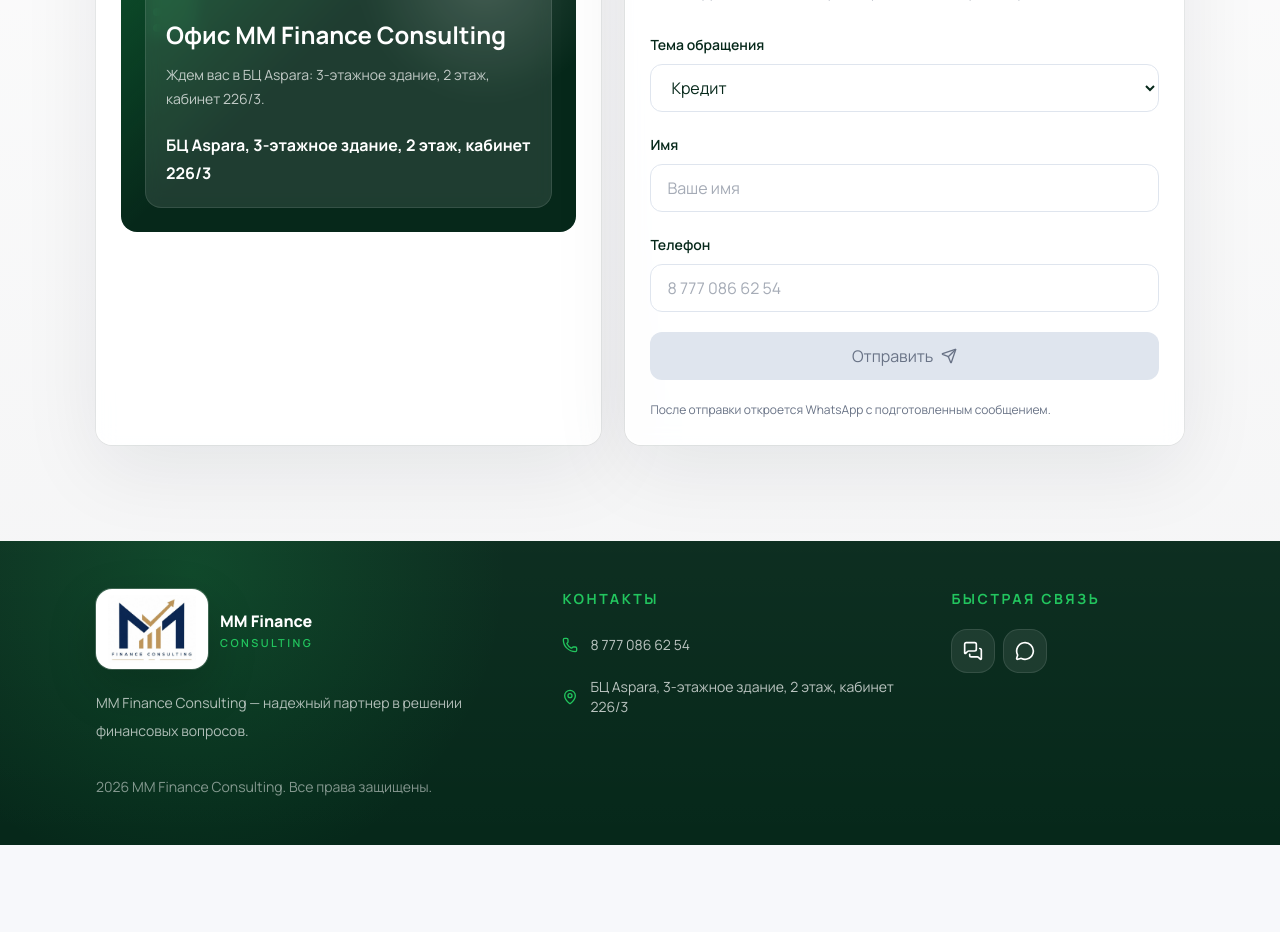
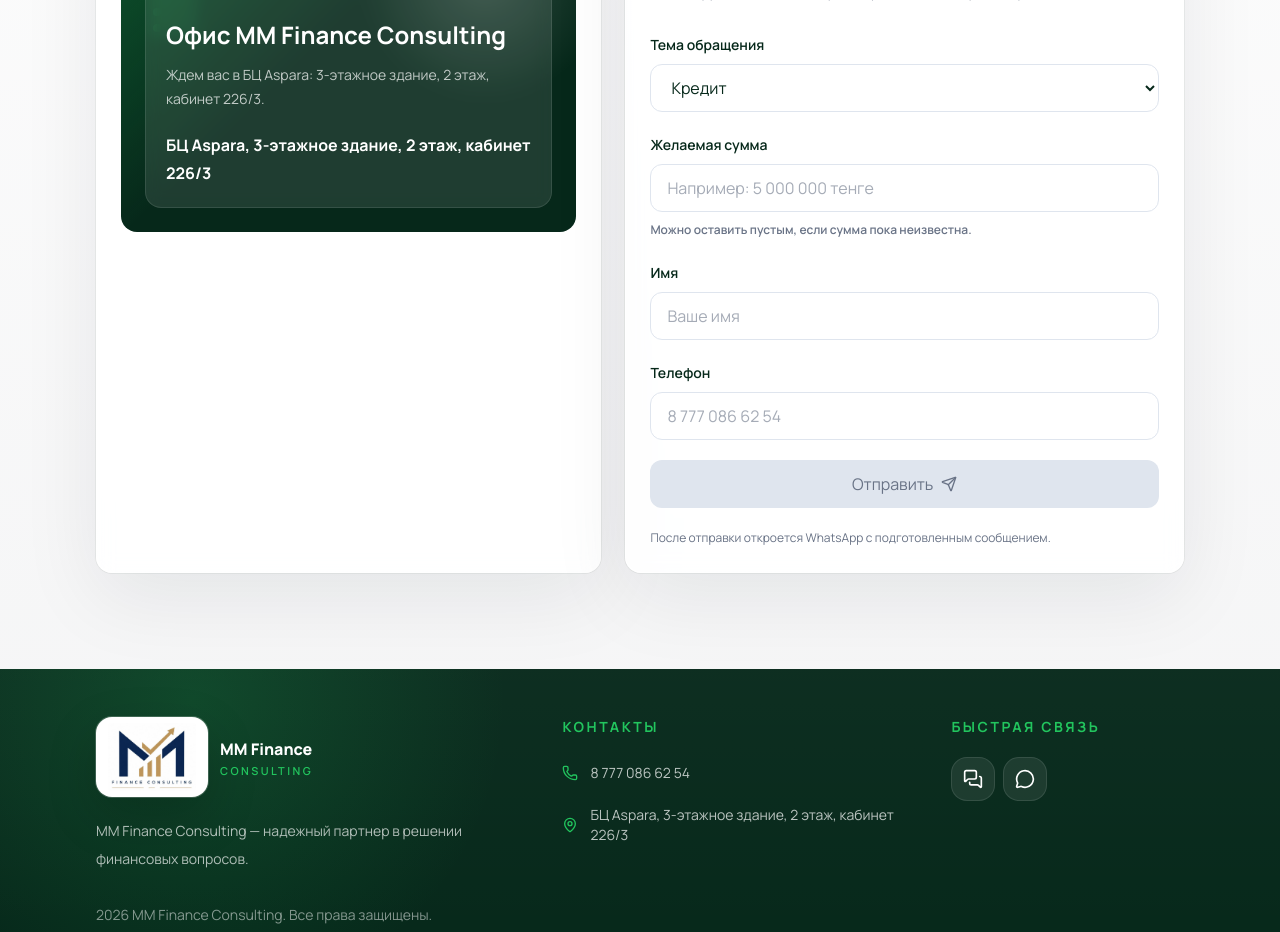
Before and after one commit to talgat-code/mmfinance-prac-, a React (Vite) app: page / in a window 1280 px wide. Shown: the part 7960-8892 px from the top of the page. Before the commit the page ends 8805 px from the top, so only its background shows below. Built offline with nearby package versions, Linux system fonts and the light colour scheme.

Commit message:
Add requested amount to consultation form

```diff
--- a/src/components/sections/Contacts.tsx
+++ b/src/components/sections/Contacts.tsx
@@ -19,6 +19,7 @@ type ContactItem = {
 }
 
 type ContactFormValues = {
+  amount: string
   name: string
   phone: string
   topic: string
@@ -36,11 +37,13 @@ const formatWhatsappTemplate = (
   values: ContactFormValues,
 ) =>
   template
+    .replaceAll('{amount}', values.amount.trim())
     .replaceAll('{name}', values.name.trim())
     .replaceAll('{phone}', values.phone.trim())
     .replaceAll('{topic}', values.topic.trim())
 
 const initialFormValues: ContactFormValues = {
+  amount: '',
   name: '',
   phone: '',
   topic: 'credit',
@@ -63,6 +66,8 @@ export function Contacts() {
   }) as TopicOption[]
   const selectedTopic =
     topicOptions.find((option) => option.value === formValues.topic) ?? topicOptions[0]
+  const amountValue =
+    formValues.amount.trim() || t('contacts.form.amountFallback')
   const trimmedName = formValues.name.trim()
   const trimmedPhone = formValues.phone.trim()
   const isPhoneValid = trimmedPhone.length > 0 && phonePattern.test(trimmedPhone)
@@ -138,6 +143,7 @@ export function Contacts() {
     }
 
     const message = formatWhatsappTemplate(t('contacts.form.whatsappTemplate'), {
+      amount: amountValue,
       name: trimmedName,
       phone: trimmedPhone,
       topic: selectedTopic?.label ?? formValues.topic,
@@ -265,6 +271,29 @@ export function Contacts() {
                 <div>
                   <label
                     className="text-sm font-semibold text-primary"
+                    htmlFor="contact-amount"
+                  >
+                    {t('contacts.form.amountLabel')}
+                  </label>
+                  <input
+                    autoComplete="off"
+                    className="mt-2 min-h-12 w-full rounded-xl border border-border bg-white px-4 text-primary outline-none transition placeholder:text-muted/60 focus:border-accent focus:ring-4 focus:ring-accent/15"
+                    id="contact-amount"
+                    inputMode="numeric"
+                    name="amount"
+                    onChange={handleChange}
+                    placeholder={t('contacts.form.amountPlaceholder')}
+                    type="text"
+                    value={formValues.amount}
+                  />
+                  <p className="mt-2 text-xs font-semibold leading-5 text-muted">
+                    {t('contacts.form.amountHint')}
+                  </p>
+                </div>
+
+                <div>
+                  <label
+                    className="text-sm font-semibold text-primary"
                     htmlFor="contact-name"
                   >
                     {t('contacts.form.nameLabel')}
--- a/src/locales/kk.json
+++ b/src/locales/kk.json
@@ -350,6 +350,10 @@
           "label": "Кеңес алу"
         }
       ],
+      "amountLabel": "Қажет сома",
+      "amountPlaceholder": "Мысалы: 5 000 000 теңге",
+      "amountHint": "Сома әлі белгісіз болса, бос қалдыруға болады.",
+      "amountFallback": "көрсетілмеген",
       "nameLabel": "Атыңыз",
       "namePlaceholder": "Атыңыз",
       "nameRequired": "Атыңызды енгізіңіз",
@@ -361,7 +365,7 @@
       "submitAriaLabel": "Өтінімді WhatsApp-қа жіберу",
       "success": "WhatsApp ашылып жатыр...",
       "note": "Жібергеннен кейін дайын хабарламамен WhatsApp ашылады.",
-      "whatsappTemplate": "Сәлеметсіз бе! Менің атым {name}, телефон {phone}.\nӨтінім тақырыбы: {topic}.\nMM Finance кеңесін алғым келеді."
+      "whatsappTemplate": "Сәлеметсіз бе! Менің атым {name}, телефон {phone}.\nӨтінім тақырыбы: {topic}.\nҚажет сома: {amount}.\nMM Finance кеңесін алғым келеді."
     },
     "map": {
       "title": "MM Finance Consulting офисі",
--- a/src/locales/ru.json
+++ b/src/locales/ru.json
@@ -350,6 +350,10 @@
           "label": "Консультация"
         }
       ],
+      "amountLabel": "Желаемая сумма",
+      "amountPlaceholder": "Например: 5 000 000 тенге",
+      "amountHint": "Можно оставить пустым, если сумма пока неизвестна.",
+      "amountFallback": "не указана",
       "nameLabel": "Имя",
       "namePlaceholder": "Ваше имя",
       "nameRequired": "Введите имя",
@@ -361,7 +365,7 @@
       "submitAriaLabel": "Отправить заявку в WhatsApp",
       "success": "Открываем WhatsApp...",
       "note": "После отправки откроется WhatsApp с подготовленным сообщением.",
-      "whatsappTemplate": "Здравствуйте! Меня зовут {name}, телефон {phone}.\nТема обращения: {topic}.\nХочу получить консультацию MM Finance."
+      "whatsappTemplate": "Здравствуйте! Меня зовут {name}, телефон {phone}.\nТема обращения: {topic}.\nЖелаемая сумма: {amount}.\nХочу получить консультацию MM Finance."
     },
     "map": {
       "title": "Офис MM Finance Consulting",
```
